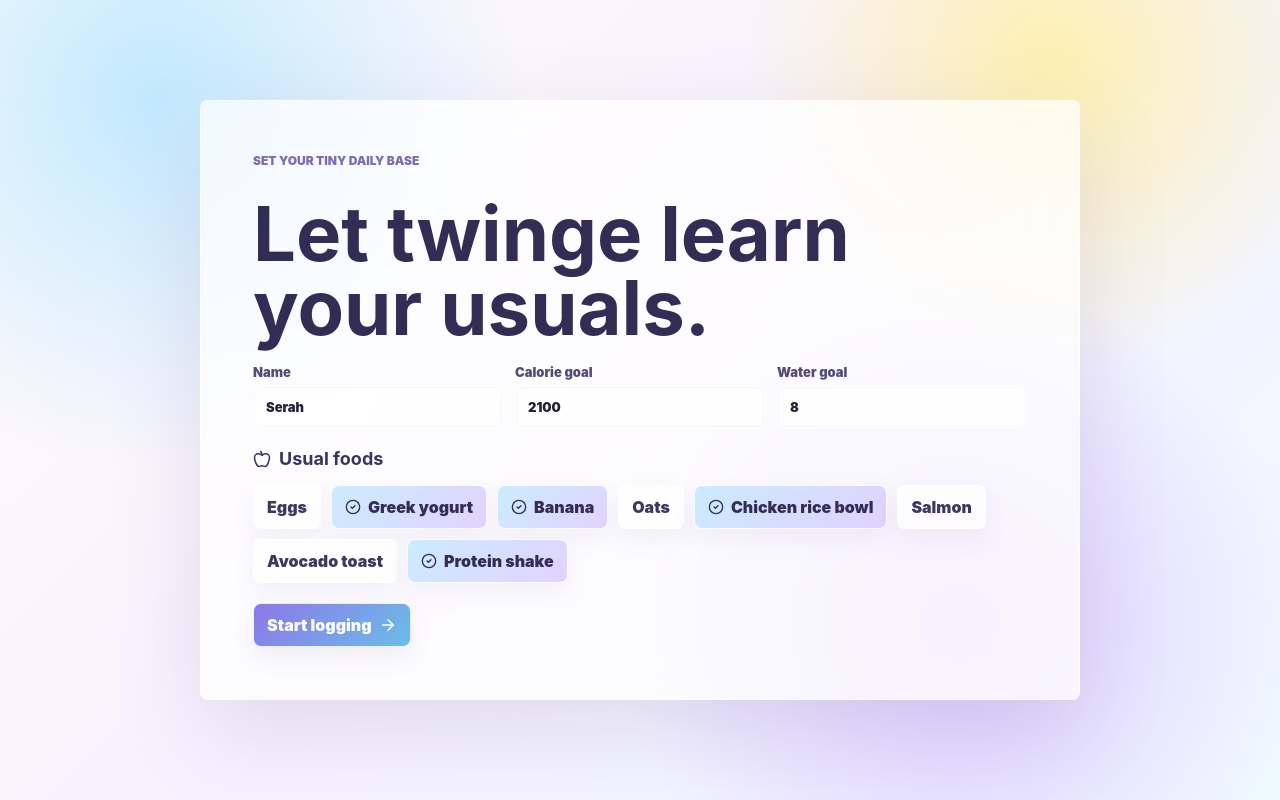
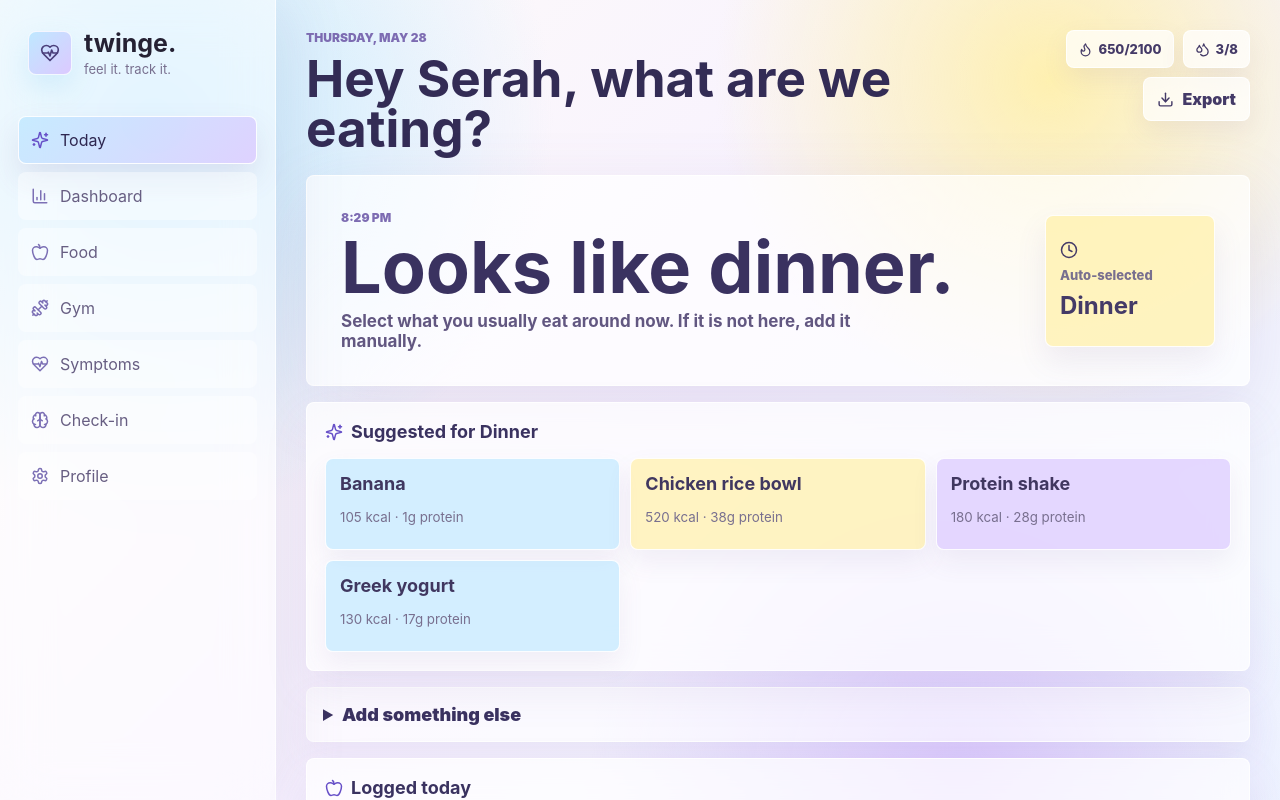
Before and after one commit to its-serah/Twinge, a React (Vite) app: page / in a window 1280 px wide. Both pictures are taken after a click on the button "Sign up". Shown: the top 800 px of the page. Built offline with nearby package versions, Linux system fonts and the light colour scheme.

Commit message:
Simplify food-first flow

```diff
--- a/src/main.tsx
+++ b/src/main.tsx
@@ -54,7 +54,7 @@
 function App() {
   const [data, setData] = useState<AppData>(() => loadData());
   const [active, setActive] = useState("Today");
-  const [stage, setStage] = useState<"landing" | "onboarding" | "app">("landing");
+  const [stage, setStage] = useState<"landing" | "app">("landing");
 
   useEffect(() => saveData(data), [data]);
 
@@ -91,11 +91,7 @@
   };
 
   if (stage === "landing") {
-    return <LandingPage onEnter={() => setStage("onboarding")} />;
-  }
-
-  if (stage === "onboarding") {
-    return <OnboardingPage data={data} setData={setData} onDone={() => setStage("app")} />;
+    return <LandingPage onEnter={() => setStage("app")} />;
   }
 
   return (
@@ -232,17 +228,15 @@
   );
 }
 
-function TodayPage({ data, setData, setActive }: { data: AppData; setData: React.Dispatch<React.SetStateAction<AppData>>; setActive: (tab: string) => void }) {
-  const suggestedMeal = mealForNow();
-  const lastFood = data.foodLogs.slice().reverse()[0];
+function TodayPage({ data, setData }: { data: AppData; setData: React.Dispatch<React.SetStateAction<AppData>>; setActive: (tab: string) => void }) {
+  const meal = mealForNow();
   const todayFoodLogs = data.foodLogs.filter((log) => log.loggedAt.startsWith(todayKey())).slice().reverse();
-  const [meal, setMeal] = useState<MealTag>((lastFood?.mealTag ?? suggestedMeal) as MealTag);
   const [query, setQuery] = useState("");
   const [manual, setManual] = useState({ calories: 0, protein: 0, fiber: 0 });
   const [editingId, setEditingId] = useState<string | null>(null);
   const [confirmation, setConfirmation] = useState("");
   const matches = [...data.foodLibrary, ...commonFoods].filter((food) => food.name.toLowerCase().includes(query.toLowerCase()) && query.trim());
-  const frequentFoods = data.foodLibrary.slice().sort((a, b) => b.timesLogged - a.timesLogged).slice(0, 6);
+  const suggestedFoods = mealSuggestions(data, meal);
 
   const clearForm = () => {
     setQuery("");
@@ -256,7 +250,7 @@
         ...current,
         foodLogs: current.foodLogs.map((log) => log.id === editingId ? { ...log, name: food.name, calories: food.calories, protein: food.protein, fiber: food.fiber, mealTag: meal } : log),
       }));
-      setConfirmation(`Updated ${food.name} in ${meal}.`);
+      setConfirmation(`Updated ${food.name}.`);
       clearForm();
       return;
     }
@@ -284,10 +278,9 @@
 
   const editFoodLog = (log: FoodLog) => {
     setEditingId(log.id);
-    setMeal(log.mealTag);
     setQuery(log.name);
     setManual({ calories: log.calories, protein: log.protein, fiber: log.fiber });
-    setConfirmation(`Editing ${log.name}. Save it back to ${log.mealTag}.`);
+    setConfirmation(`Editing ${log.name}.`);
   };
 
   const deleteFoodLog = (id: string) => {
@@ -297,34 +290,37 @@
   };
 
   return (
-    <section className="today-flow">
-      <article className="today-hero">
+    <section className="today-flow simple-food-flow">
+      <article className="food-now-card">
         <div>
-          <p className="eyebrow">Quick food journey</p>
-          <h2>What are you eating right now?</h2>
-          <p>Twinge starts with the meal that makes sense for the time of day, but you can switch it before saving.</p>
+          <p className="eyebrow">{new Date().toLocaleTimeString(undefined, { hour: "numeric", minute: "2-digit" })}</p>
+          <h2>Looks like {meal.toLowerCase()}.</h2>
+          <p>Select what you usually eat around now. If it is not here, add it manually.</p>
         </div>
-        <div className="meal-suggestion">
+        <div className="meal-suggestion compact">
           <Clock size={18} />
-          <span>Suggested meal</span>
-          <strong>{suggestedMeal}</strong>
+          <span>Auto-selected</span>
+          <strong>{meal}</strong>
         </div>
       </article>
 
       {confirmation && <div className="added-toast"><CheckCircle2 size={18} /> {confirmation}</div>}
 
-      <div className="meal-picker">
-        {meals.map((item) => (
-          <button key={item} className={meal === item ? "meal-chip active" : "meal-chip"} onClick={() => setMeal(item)}>
-            {item}
+      <Panel title={`Suggested for ${meal}`} icon={<Sparkles size={18} />}>
+        <div className="suggested-food-grid">
+          {suggestedFoods.length ? suggestedFoods.map((food) => (
+            <button key={food.id} onClick={() => logFood(food)}>
+              <strong>{food.name}</strong>
+              <small>{food.calories} kcal · {food.protein}g protein</small>
             </button>
-        ))}
+          )) : <p className="empty-note">No usual foods for this time yet. Add one below and Twinge will remember it.</p>}
         </div>
+      </Panel>
 
-      <section className="grid two">
-        <Panel title={editingId ? "Edit food" : "Add food"} icon={<Utensils size={18} />}>
+      <details className="manual-food" open={suggestedFoods.length === 0 || Boolean(editingId)}>
+        <summary>{editingId ? "Edit food" : "Add something else"}</summary>
         <form className="form" onSubmit={submitManual}>
-            <label>Search or type food<input value={query} onChange={(event) => setQuery(event.target.value)} placeholder="Greek yogurt, banana, chicken bowl..." /></label>
+          <label>Food name<input value={query} onChange={(event) => setQuery(event.target.value)} placeholder="Type what you ate" /></label>
           {matches.length > 0 && <div className="match-box">{matches.slice(0, 5).map((food) => <button type="button" key={food.id} onClick={() => logFood(food)}>Use {food.name} · {food.calories} kcal</button>)}</div>}
           <div className="row">
             <label>Calories<input type="number" value={manual.calories} onChange={(event) => setManual({ ...manual, calories: Number(event.target.value) })} /></label>
@@ -332,27 +328,13 @@
             <label>Fiber<input type="number" value={manual.fiber} onChange={(event) => setManual({ ...manual, fiber: Number(event.target.value) })} /></label>
           </div>
           <div className="form-actions">
-              <button className="button"><Plus size={17} /> {editingId ? "Save food" : `Add to ${meal}`}</button>
+            <button className="button"><Plus size={17} /> {editingId ? "Save" : `Add to ${meal}`}</button>
             {editingId && <button type="button" className="button ghost" onClick={clearForm}>Cancel</button>}
           </div>
         </form>
-        </Panel>
+      </details>
 
-        <Panel title="Usuals & last logged" icon={<Sparkles size={18} />}>
-          {lastFood && <button className="last-meal" onClick={() => logFood(lastFood)}>Repeat last: {lastFood.name}<small>{lastFood.mealTag} · {lastFood.calories} kcal</small></button>}
-          <div className="usual-grid">
-            {frequentFoods.map((food) => (
-              <button key={food.id} onClick={() => logFood(food)}>
-                <strong>{food.name}</strong>
-                <small>{food.calories} kcal · {food.protein}g protein</small>
-              </button>
-            ))}
-          </div>
-          <button className="button ghost" onClick={() => setActive("Dashboard")}>View dashboard <ArrowRight size={17} /></button>
-        </Panel>
-      </section>
-
-      <Panel title="Today's food" icon={<Apple size={18} />}>
+      <Panel title="Logged today" icon={<Apple size={18} />}>
         <div className="today-food-list">
           {todayFoodLogs.length ? todayFoodLogs.map((log) => (
             <article key={log.id} className="logged-food">
@@ -365,7 +347,7 @@
                 <button aria-label={`Delete ${log.name}`} onClick={() => deleteFoodLog(log.id)}><Trash2 size={16} /></button>
               </div>
             </article>
-          )) : <p className="empty-note">Nothing logged yet. Add the first thing you ate today.</p>}
+          )) : <p className="empty-note">Nothing logged yet today.</p>}
         </div>
       </Panel>
     </section>
@@ -673,6 +655,39 @@
   return value >= 9 ? "😁" : value >= 7 ? "🙂" : value >= 5 ? "😐" : value >= 3 ? "😟" : "😢";
 }
 
+function mealSuggestions(data: AppData, meal: MealTag): FoodItem[] {
+  const mealLogs = data.foodLogs.filter((log) => log.mealTag === meal);
+  const byName = new Map<string, FoodItem & { score: number; lastLogged: string }>();
+
+  mealLogs.forEach((log) => {
+    const key = log.name.toLowerCase();
+    const existing = byName.get(key);
+    if (!existing) {
+      byName.set(key, { ...log, timesLogged: 1, score: 1, lastLogged: log.loggedAt });
+      return;
+    }
+    byName.set(key, {
+      ...existing,
+      calories: log.calories,
+      protein: log.protein,
+      fiber: log.fiber,
+      score: existing.score + 1,
+      lastLogged: log.loggedAt > existing.lastLogged ? log.loggedAt : existing.lastLogged,
+    });
+  });
+
+  const loggedSuggestions = Array.from(byName.values())
+    .sort((a, b) => b.score - a.score || b.lastLogged.localeCompare(a.lastLogged))
+    .slice(0, 6);
+
+  if (loggedSuggestions.length) return loggedSuggestions;
+
+  return data.foodLibrary
+    .slice()
+    .sort((a, b) => b.timesLogged - a.timesLogged)
+    .slice(0, 6);
+}
+
 function mealForNow(): MealTag {
   const hour = new Date().getHours();
   if (hour < 11) return "Breakfast";
--- a/src/styles/app.css
+++ b/src/styles/app.css
@@ -1272,3 +1272,103 @@
     padding: 28px 18px;
   }
 }
+
+/* Simplified time-aware food flow */
+.simple-food-flow {
+  max-width: 980px;
+}
+
+.food-now-card {
+  display: grid;
+  grid-template-columns: minmax(0, 1fr) 170px;
+  gap: 18px;
+  align-items: center;
+  padding: clamp(18px, 4vw, 34px);
+  background: rgba(255, 255, 255, 0.68);
+  border: 1px solid rgba(255, 255, 255, 0.9);
+  border-radius: 8px;
+  box-shadow: var(--shadow);
+}
+
+.food-now-card h2 {
+  display: block;
+  margin-bottom: 10px;
+  font-size: clamp(38px, 6vw, 72px);
+  line-height: 0.94;
+}
+
+.food-now-card p:not(.eyebrow) {
+  max-width: 590px;
+  margin-bottom: 0;
+  color: #625781;
+  font-size: 17px;
+  font-weight: 700;
+}
+
+.meal-suggestion.compact {
+  padding: 14px;
+  min-height: 132px;
+  align-content: center;
+}
+
+.suggested-food-grid {
+  display: grid;
+  grid-template-columns: repeat(3, minmax(0, 1fr));
+  gap: 10px;
+}
+
+.suggested-food-grid button {
+  display: grid;
+  gap: 5px;
+  min-height: 92px;
+  padding: 14px;
+  color: #403760;
+  background: rgba(191, 232, 255, 0.68);
+  border: 1px solid rgba(255, 255, 255, 0.9);
+  border-radius: 8px;
+  box-shadow: 0 12px 26px rgba(112, 91, 154, 0.09);
+  text-align: left;
+}
+
+.suggested-food-grid button:nth-child(3n + 2) {
+  background: rgba(255, 240, 168, 0.7);
+}
+
+.suggested-food-grid button:nth-child(3n) {
+  background: rgba(220, 201, 255, 0.72);
+}
+
+.suggested-food-grid button strong {
+  font-size: 18px;
+}
+
+.suggested-food-grid button:hover {
+  transform: translateY(-1px);
+  box-shadow: 0 18px 34px rgba(112, 91, 154, 0.14);
+}
+
+.manual-food {
+  padding: 16px;
+  background: rgba(255, 255, 255, 0.58);
+  border: 1px solid rgba(255, 255, 255, 0.86);
+  border-radius: 8px;
+  box-shadow: 0 14px 34px rgba(112, 91, 154, 0.09);
+}
+
+.manual-food summary {
+  cursor: pointer;
+  color: #3a3260;
+  font-size: 18px;
+  font-weight: 900;
+}
+
+.manual-food[open] summary {
+  margin-bottom: 14px;
+}
+
+@media (max-width: 860px) {
+  .food-now-card,
+  .suggested-food-grid {
+    grid-template-columns: 1fr;
+  }
+}
```
Lines whose indentation alone changed are shown as unchanged.
